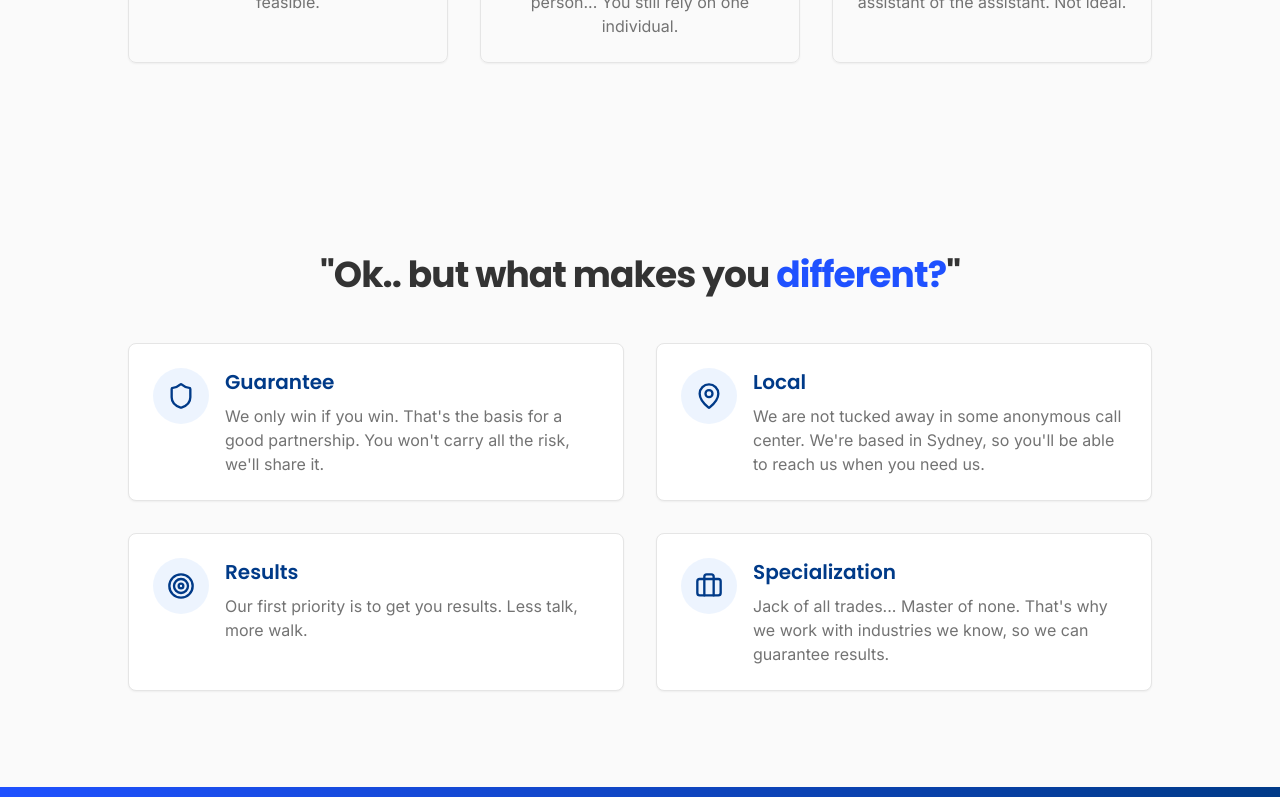
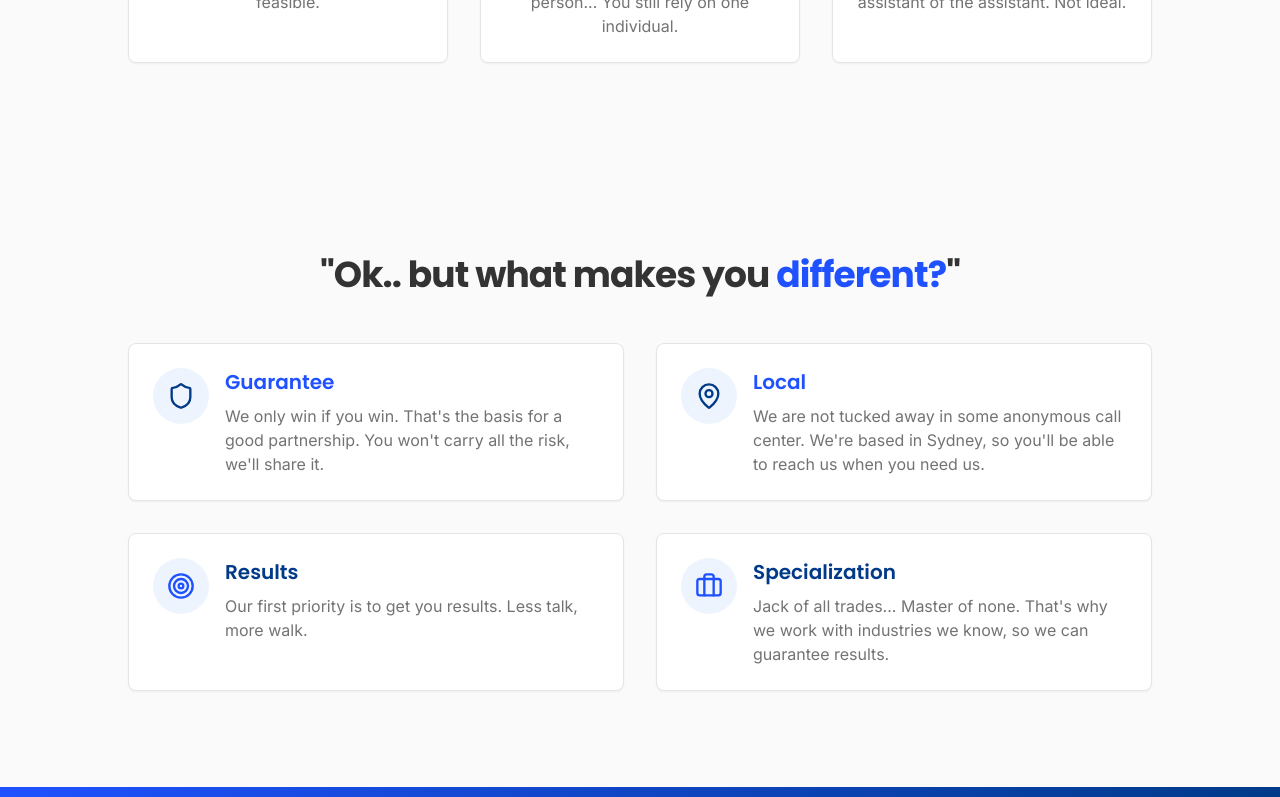
Before and after one commit to AliTheFlop/ASResults, a Next.js app: page / in a window 1280 px wide. Shown: the part 1271-2068 px from the top of the page. Built offline with nearby package versions, Linux system fonts and the light colour scheme.

Commit message:
Ok cool...

```diff
--- a/components/sections/Agitate.jsx
+++ b/components/sections/Agitate.jsx
@@ -14,7 +14,7 @@ const Agitate = () => {
                     </div>
 
                     <div className="grid md:grid-cols-3 gap-8">
-                        <div className="rounded-lg p-6 shadow-sm transition-all hover:shadow-md border hover:border-brand">
+                        <div className="bg-white rounded-lg p-6 shadow-sm transition-all hover:shadow-md border hover:border-brand">
                             <div className="flex flex-col items-center gap-4 mb-4">
                                 <Clock className="h-8 w-8 text-brand" />
                                 <h3 className="text-brand-dark font-heading text-xl font-semibold text-center">
@@ -29,7 +29,7 @@ const Agitate = () => {
                             </p>
                         </div>
 
-                        <div className="rounded-lg p-6 shadow-sm transition-all hover:shadow-md border hover:border-brand">
+                        <div className=" bg-white rounded-lg p-6 shadow-sm transition-all hover:shadow-md border hover:border-brand">
                             <div className="flex flex-col items-center gap-4 mb-4">
                                 <UserX className="h-8 w-8 text-brand" />
                                 <h3 className="text-brand-dark font-heading text-xl font-semibold text-center">
@@ -47,7 +47,7 @@ const Agitate = () => {
                             </p>
                         </div>
 
-                        <div className="rounded-lg p-6 shadow-sm transition-all hover:shadow-md border hover:border-brand">
+                        <div className="bg-white rounded-lg p-6 shadow-sm transition-all hover:shadow-md border hover:border-brand">
                             <div className="flex flex-col items-center gap-4 mb-4">
                                 <AlertCircle className="h-8 w-8 text-brand" />
                                 <h3 className="text-brand-dark font-heading  text-xl font-semibold text-center">
--- a/components/sections/Solution.jsx
+++ b/components/sections/Solution.jsx
@@ -19,7 +19,7 @@ const Solution = () => {
                                     <Shield className="h-7 w-7 text-brand-dark" />
                                 </div>
                                 <div>
-                                    <h3 className="text-brand-dark font-heading text-xl font-semibold mb-2">
+                                    <h3 className="text-brand font-heading text-xl font-semibold mb-2">
                                         Guarantee
                                     </h3>
                                     <p className="font-body text-muted-foreground">
@@ -38,7 +38,7 @@ const Solution = () => {
                                     <MapPin className="h-7 w-7 text-brand-dark" />
                                 </div>
                                 <div>
-                                    <h3 className="text-brand-dark font-heading  text-xl font-semibold mb-2">
+                                    <h3 className="text-brand font-heading  text-xl font-semibold mb-2">
                                         Local
                                     </h3>
                                     <p className="font-body text-muted-foreground">
@@ -54,7 +54,7 @@ const Solution = () => {
                         <div className="bg-card rounded-lg p-6 shadow-sm hover:shadow-md transition-all border group">
                             <div className="flex gap-4">
                                 <div className="bg-blue-100/50 dark:bg-purple-900/50 rounded-full w-14 h-14 flex items-center justify-center group-hover:scale-105 transition-transform shrink-0">
-                                    <Target className="h-7 w-7 text-brand-dark" />
+                                    <Target className="h-7 w-7 text-brand" />
                                 </div>
                                 <div>
                                     <h3 className="text-brand-dark font-heading  text-xl font-semibold mb-2">
@@ -71,7 +71,7 @@ const Solution = () => {
                         <div className="bg-card rounded-lg p-6 shadow-sm hover:shadow-md transition-all border group">
                             <div className="flex gap-4">
                                 <div className="bg-blue-100/50 dark:bg-amber-900/50 rounded-full w-14 h-14 flex items-center justify-center group-hover:scale-105 transition-transform shrink-0">
-                                    <Briefcase className="h-7 w-7 text-brand-dark" />
+                                    <Briefcase className="h-7 w-7 text-brand" />
                                 </div>
                                 <div>
                                     <h3 className="text-brand-dark font-heading text-xl font-semibold mb-2">
```
